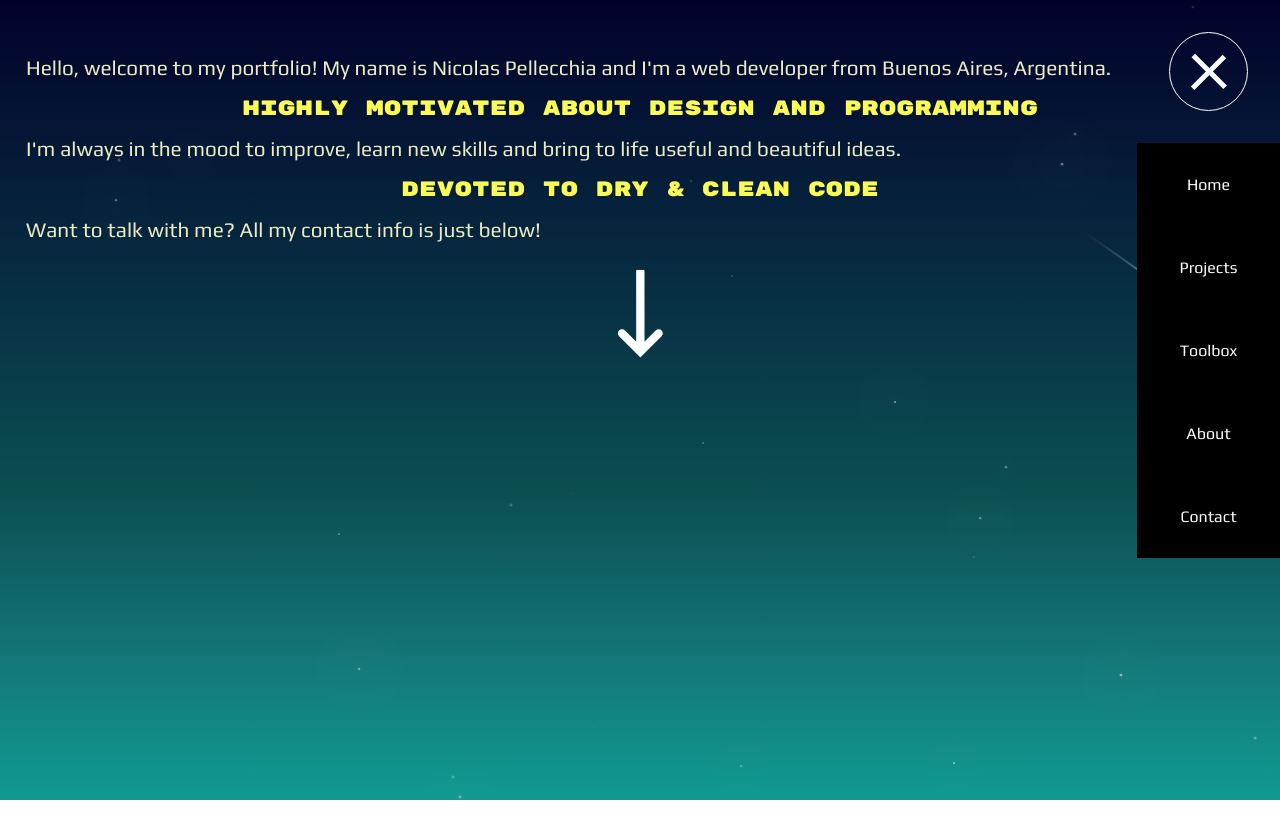
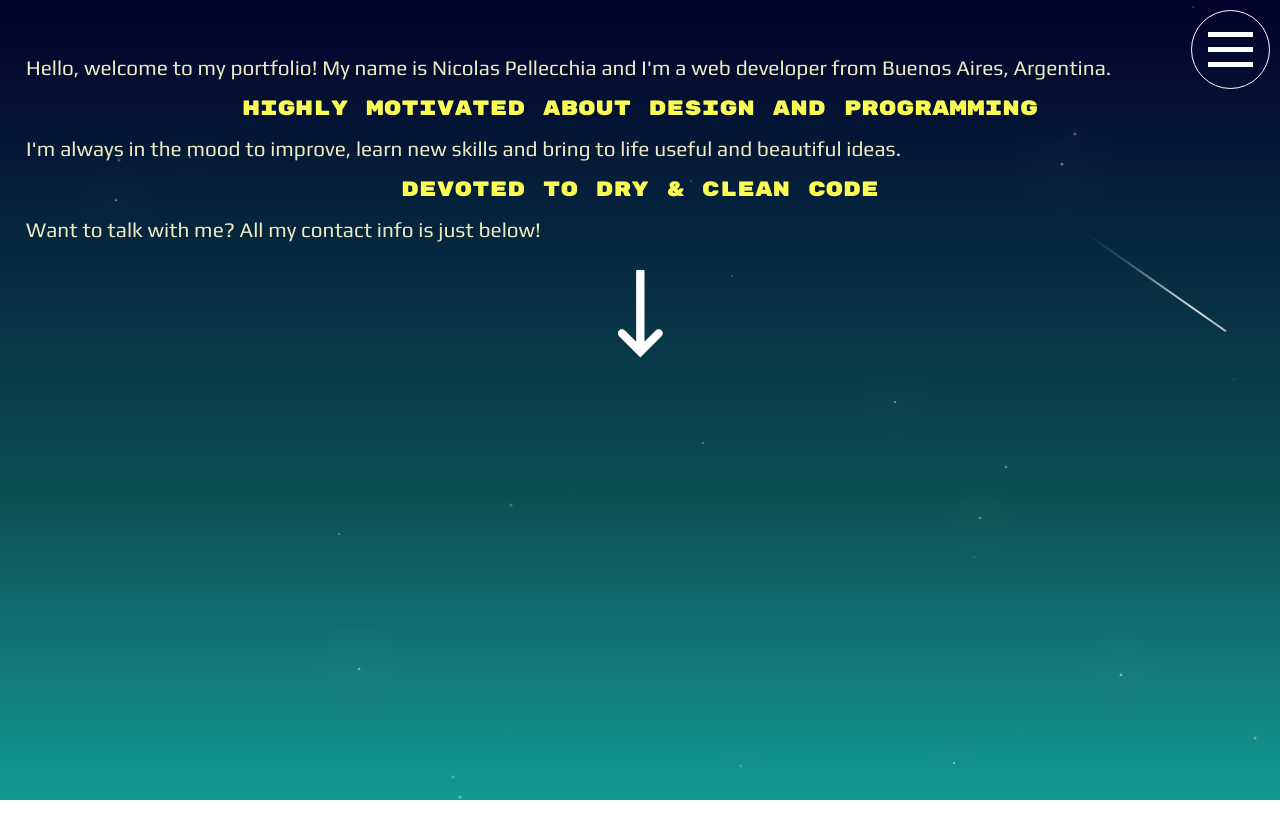
Before and after one commit to nmpellecchia/my-portfolio, a React (Create React App) app: page / in a window 1280 px wide. Shown: the top 838 px of the page. Built offline with nearby package versions, Linux system fonts and the light colour scheme; a web font is replaced by a local one.

Commit message:
finished navbar

```diff
--- a/src/components/infoDisplay/Projects.js
+++ b/src/components/infoDisplay/Projects.js
@@ -11,6 +11,7 @@ function Projects(props) {
         <div className="swapper-sliders">
           <button
             className="swapper-slider swapper-previous-slide"
+            /* Disable the button if no more projects to show */
             disabled={rangeVal < 1}
             onClick={() => {
               setRangeVal(rangeVal - 1);
--- a/src/components/navbar/NavBar.css
+++ b/src/components/navbar/NavBar.css
@@ -1,53 +1,49 @@
 nav {
-  /*  position: sticky;
-  position: -webkit-sticky;
-  left: 100%;
-  top: 0; */
   /* Better compatibility than sticky */
   position: fixed;
   top: 0;
   right: 0;
-  /* width: 100%; */
-  /* height: 88px; */
   z-index: 10;
   display: flex;
   flex-direction: column;
   align-items: flex-end;
+  /* Ignore clicks on this element. So user can interact with elements behind */
+  pointer-events: none;
 }
 
 .menu-icon {
   display: flex;
   flex-direction: column;
-  /* align-items: flex-end; */
   align-items: center;
-  /* width: 25%; */
-  /*  height: 0; */
   border: 1px solid white;
   border-radius: 50%;
-  margin: 2rem;
-  padding: 1rem;
+  margin: 5px 5px 20px 0;
+  padding: 0.5rem;
   cursor: pointer;
+  /* Restores the event listening on this element */
+  pointer-events: auto;
 }
 
 .bar-1,
 .bar-2,
 .bar-3 {
-  width: 45px;
-  height: 5px;
+  width: 25px;
+  height: 2px;
   background: white;
-  margin: 5px 0;
+  margin: 3px 0;
   transition: 500ms;
+  cursor: pointer;
 }
 
 .bar-1.active {
-  transform: rotate(45deg) translate(11px, 10px);
+  transform: rotate(45deg) translate(6px, 5px);
 }
 .bar-2.active {
   transform: translateX(50px);
   opacity: 0;
 }
 .bar-3.active {
-  transform: rotate(-45deg) translate(10px, -10px);
+  transform: rotate(-45deg) translate(6px, -5px);
 }
 
 .nav-list {
@@ -55,15 +51,58 @@ nav {
   display: flex;
   flex-direction: column;
   text-align: center;
+  /* Restores the event listening on this element */
+  pointer-events: auto;
+}
+
+.nav-item:first-child {
+  border-radius: 50px 0 0 0;
+}
+
+.nav-item:last-child {
+  border-radius: 0 0 0 50px;
 }
 
 .nav-item {
-  background: #000;
-  color: white;
+  background: #1e3357cc;
+  color: var(--white);
+  font-size: 1.5rem;
   text-decoration: none;
   padding: 2rem;
 }
 
 .nav-item:hover {
-  color: var(--accent-color);
+  background: #fbfb55cc;
+  color: var(--main-color);
 }
+
+@media only screen and (min-width: 600px) {
+  .menu-icon {
+    border: 1px solid white;
+    border-radius: 50%;
+    margin: 10px 10px 50px 0;
+    padding: 1rem;
+    cursor: pointer;
+  }
+
+  .bar-1,
+  .bar-2,
+  .bar-3 {
+    width: 45px;
+    height: 5px;
+    background: white;
+    margin: 5px 0;
+    transition: 500ms;
+  }
+
+  .bar-1.active {
+    transform: rotate(45deg) translate(11px, 10px);
+  }
+  .bar-2.active {
+    transform: translateX(50px);
+    opacity: 0;
+  }
+  .bar-3.active {
+    transform: rotate(-45deg) translate(10px, -10px);
+  }
+}
--- a/src/components/navbar/NavBar.js
+++ b/src/components/navbar/NavBar.js
@@ -2,7 +2,7 @@ import { React, useState } from 'react';
 import './NavBar.css';
 
 function NavBar() {
-  const [show, setShow] = useState(true);
+  const [show, setShow] = useState(false);
   const items = ['home', 'projects', 'toolbox', 'about', 'contact'];
   return (
     <nav>
@@ -11,9 +11,15 @@ function NavBar() {
         <div className={`bar-2 ${show ? 'active' : ''}`}></div>
         <div className={`bar-3 ${show ? 'active' : ''}`}></div>
       </div>
-      <div className="nav-list" onClick={() => setShow(!show)}>
+      <div
+        className="nav-list"
+        onClick={() => setShow(!show)}
+        style={{
+          transform: `${show ? 'translateX(0)' : 'translateX(100%)'}`,
+        }}
+      >
         {items.map((item, index) => {
-          return <NavItem item={item} index={index} show={show} />;
+          return <NavItem item={item} index={index} show={show} key={index} />;
         })}
       </div>
     </nav>
```
